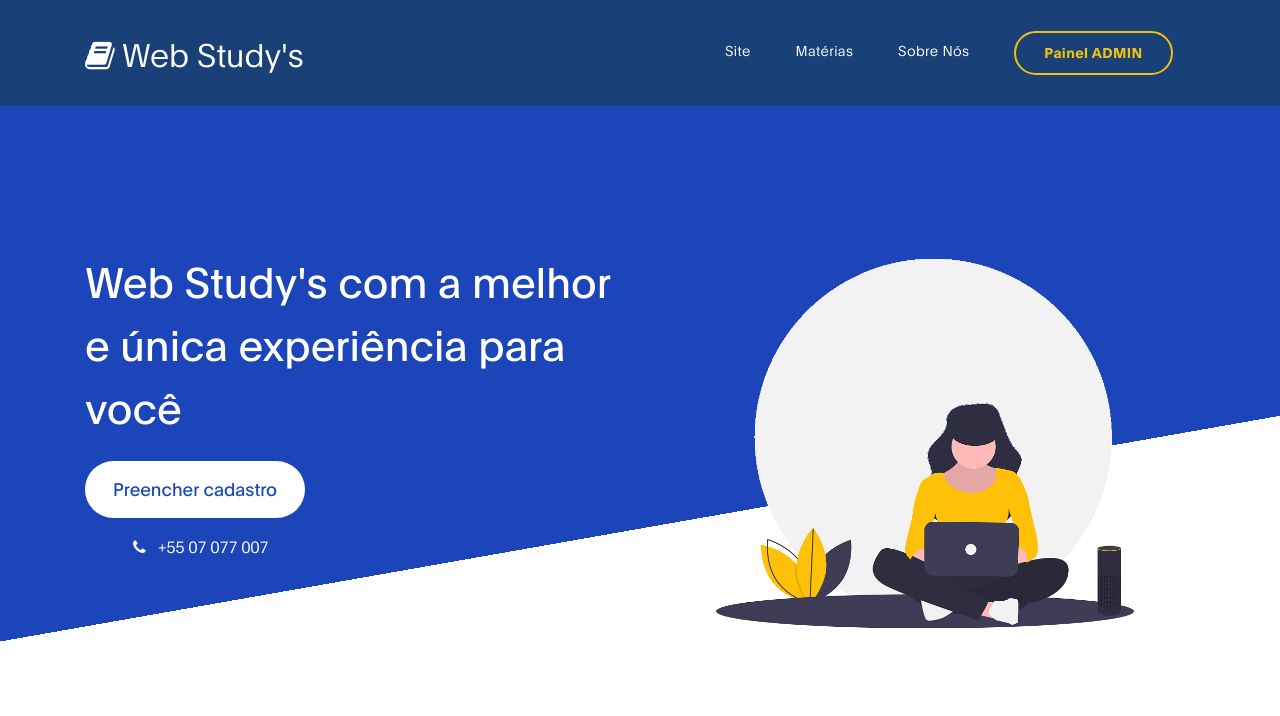
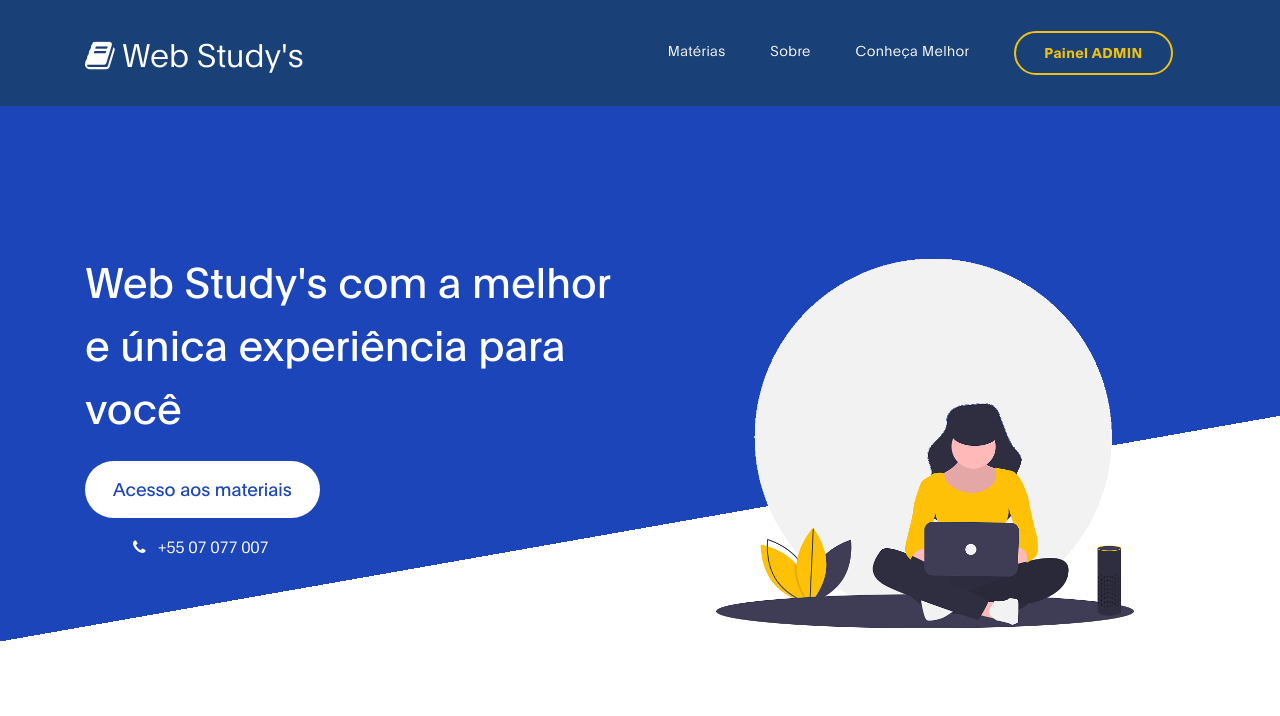
Before and after one commit to DouglasNeres/Web-Study-s, a PHP site: page /index2.php in a window 1280 px wide. Shown: the top 716 px of the page. Run offline with PHP 8.4, Linux system fonts and the light colour scheme.

Commit message:
Projeto - Alterações Index

```diff
--- a/index2.php
+++ b/index2.php
@@ -47,16 +47,16 @@ https://templatemo.com/tm-538-digital-trend
                <div class="collapse navbar-collapse" id="navbarNav">
                     <ul class="navbar-nav ml-auto">
                          <li class="nav-item">
-                              <a href="#about" class="nav-link smoothScroll">Site</a>
-                         </li>
-                         <li class="nav-item">
                               <a href="#project" class="nav-link smoothScroll">Matérias</a>
                          </li>
                          <li class="nav-item">
-                              <a href="blog.html" class="nav-link">Sobre Nós</a>
+                              <a href="#footer" class="nav-link smoothScroll">Sobre</a>
                          </li>
                          <li class="nav-item">
-                              <a href="contact.php" class="nav-link contact">Painel ADMIN</a>
+                              <a href="blog-detail.html" class="nav-link">Conheça Melhor</a>
+                         </li>
+                         <li class="nav-item">
+                              <a href="tabela.php" class="nav-link contact">Painel ADMIN</a>
                          </li>
                     </ul>
                </div>
@@ -75,8 +75,8 @@ https://templatemo.com/tm-538-digital-trend
                               <h1 class="text-white" data-aos="fade-up">Web Study's com a melhor e única experiência
                                    para você</h1>
 
-                              <a href="contact.php" class="custom-btn btn-bg btn mt-3" data-aos="fade-up"
-                                   data-aos-delay="100">Preencher cadastro</a>
+                              <a href="#project" class="custom-btn btn-bg btn mt-3" data-aos="fade-up"
+                                   data-aos-delay="100">Acesso aos materiais</a>
 
                               <strong class="d-block py-3 pl-5 text-white" data-aos="fade-up" data-aos-delay="200"><i
                                         class="fa fa-phone mr-2"></i> +55 07 077 007</strong>
@@ -147,7 +147,7 @@ https://templatemo.com/tm-538-digital-trend
                                         <small>Matérias</small>
 
                                         <h3>
-                                             <a href="project-detail.html">
+                                             <a href="blogLinguaguens.html">
                                                   <span>LINGUAGENS</span>
                                                   <i class="fa fa-angle-right project-icon"></i>
                                              </a>
@@ -179,7 +179,7 @@ https://templatemo.com/tm-538-digital-trend
                                         <small>Matérias</small>
 
                                         <h3>
-                                             <a href="project-detail.html">
+                                             <a href="blogNatureza.html">
                                                   <span>CIÊNCIAS DA NATUREZA</span>
                                                   <i class="fa fa-angle-right project-icon"></i>
                                              </a>
@@ -195,7 +195,7 @@ https://templatemo.com/tm-538-digital-trend
                                         <small>Matérias</small>
 
                                         <h3>
-                                             <a href="project-detail.html">
+                                             <a href="blogHumanas.html">
                                                   <span>CIÊNCIAS HUMANAS</span>
                                                   <i class="fa fa-angle-right project-icon"></i>
                                              </a>
@@ -247,7 +247,7 @@ https://templatemo.com/tm-538-digital-trend
  -->
 
      <footer class="site-footer">
-          <div class="container">
+          <div class="container" id="footer">
                <div class="row">
 
                     <div class="col-lg-5 mx-lg-auto col-md-8 col-10">
```
Also changed, not shown: index.php (+7 -4 lines).
